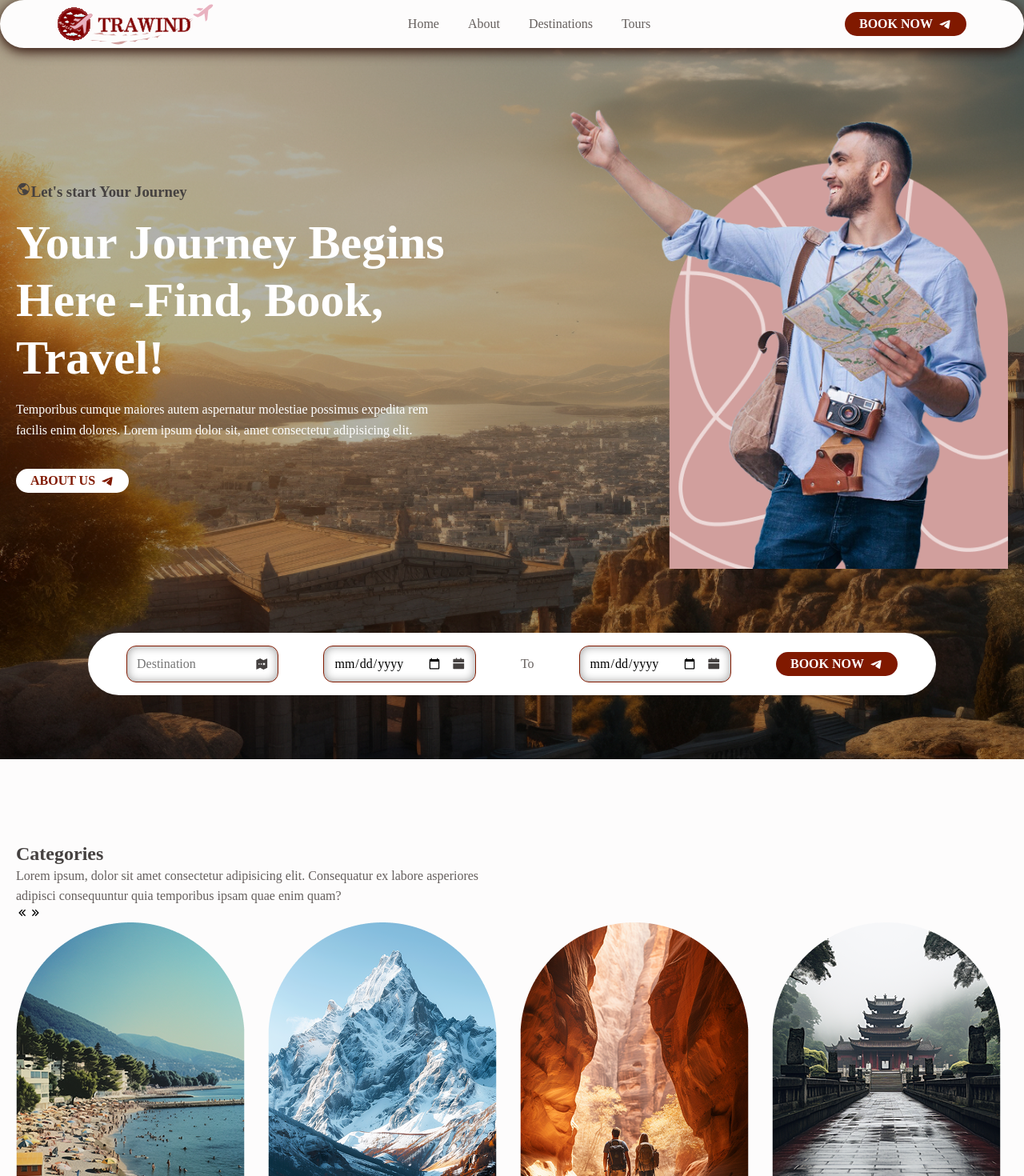
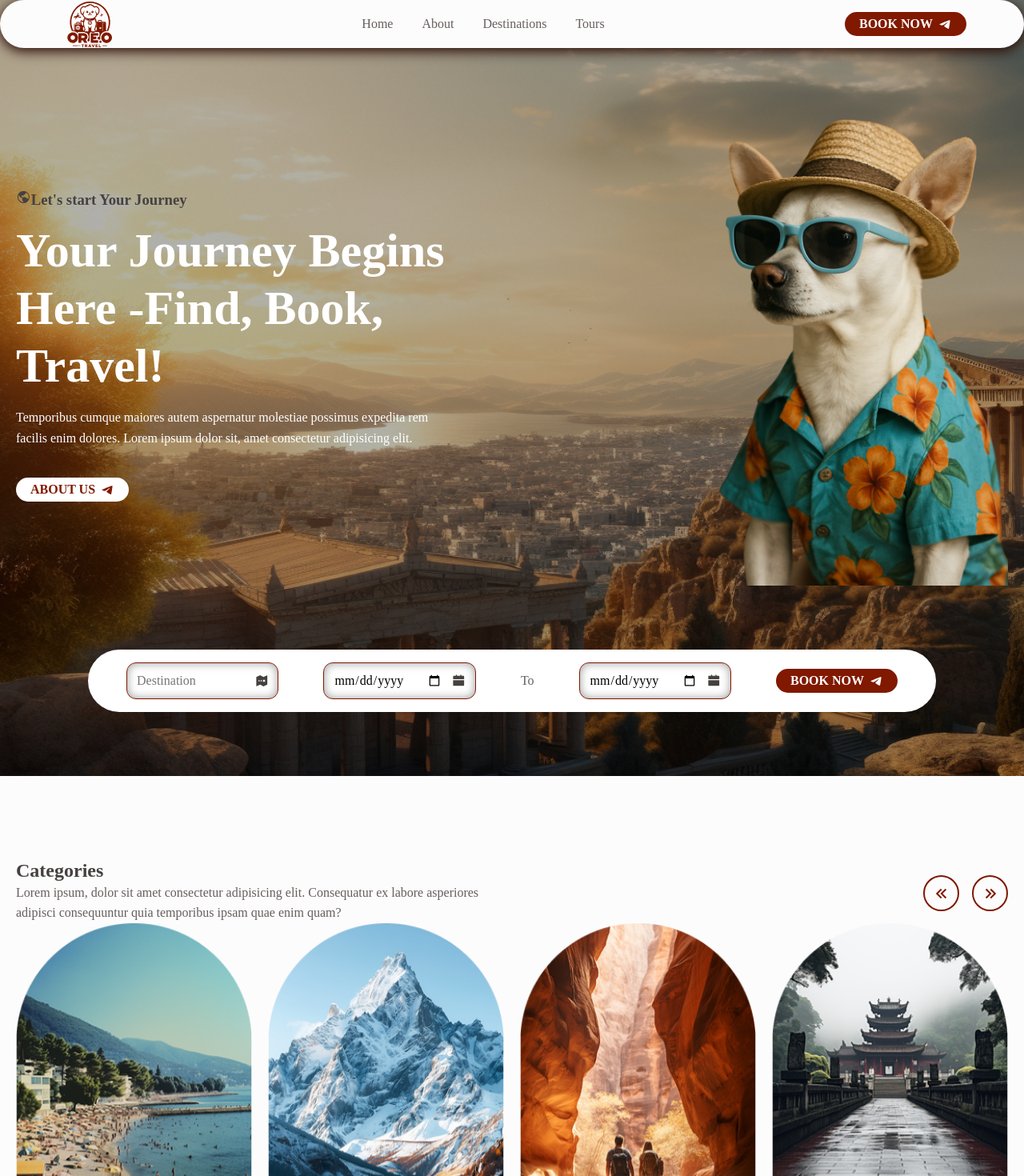
Before and after one commit to LeoDevFS/OreoTravel, a React (Vite) app: page / in a window 1280 px wide. Shown: the top 1470 px of the page at 80% size. Built offline with nearby package versions, Linux system fonts and the light colour scheme; a web font is replaced by a local one.

Commit message:
categories with swiper

```diff
--- a/src/App.css
+++ b/src/App.css
@@ -107,6 +107,33 @@ img{
 .section{
     padding-top: 6.5rem;
 }
+
+.category-header{
+    display: flex;
+    justify-content: space-between;
+    align-items: start;
+}
+
+.swiper-btns{
+    display: inline-flex;
+    column-gap: 1rem;
+    margin-top: 1.25rem;
+}
+
+.swiper-btn{
+    width: 45px;
+    aspect-ratio: 1/1;
+    border: 2px solid var(--first-color);
+    border-radius: 50%;
+    cursor: pointer;
+    color: var(--first-color);
+    font-size: var(--h3-font-size);
+    display: grid;
+    place-items: center;
+}
+
+
+
 /* ====================================LAYOUT========================= */
 .container{
     max-width: 1336px;
--- a/src/components/categories/categories.css
+++ b/src/components/categories/categories.css
@@ -0,0 +1,21 @@
+.category-img{
+    width: 100%;
+}
+
+.category-title{
+    position: absolute;
+    left:0;
+    bottom: 1.5rem;
+    color: var(--first-color);
+    font-size: var(--large-font-size);
+    font-weight: var(--weight-700);
+    background-color: var(--body-color);
+    padding: .5rem 1.5rem;
+    border-radius: 0 2rem 2rem 0;
+    opacity: 0;
+    transition: opacity 0.3s;
+}
+
+.category-slide:hover .category-title{
+    opacity: 1;
+}
--- a/src/components/header/Header.jsx
+++ b/src/components/header/Header.jsx
@@ -1,4 +1,4 @@
-import Logo from "../../imgs/logo.svg";
+import Logo from "../../imgs/footer-logo2.svg";
 import { links } from "../../Data";
 import ScrollLink from "../links/ScrollLink";
 import { RiTelegram2Fill ,RiMenu3Fill,RiCloseFill} from "react-icons/ri";
--- a/src/components/header/header.css
+++ b/src/components/header/header.css
@@ -39,3 +39,8 @@
     font-size: 1.5rem;
     display: none;
 }
+
+.nav-logo-img{
+    max-width: 80px;
+    fill:var(--first-color)
+}
--- a/src/components/home/Home.jsx
+++ b/src/components/home/Home.jsx
@@ -1,7 +1,7 @@
 import React from "react";
 import { RiTelegram2Fill} from "react-icons/ri";
 import { PiGlobeHemisphereWestFill } from "react-icons/pi";
-import homeImg from "../../imgs/home-img.png";
+import homeImg from "../../imgs/oreoVacations-png.png";
 import Booking from "./Booking";
 import "./home.css"
 import ScrollLink from "../links/ScrollLink";
--- a/src/components/home/home.css
+++ b/src/components/home/home.css
@@ -34,6 +34,7 @@
 
 .home-img{
     justify-self: end;
+    max-height: 600px;
 }
 
 .booking{
```
Also changed, not shown: src/components/categories/Categories.jsx (line endings or trailing spaces), src/imgs/footer-logo2.svg (added), src/imgs/oreoVacations-png.png (added).
